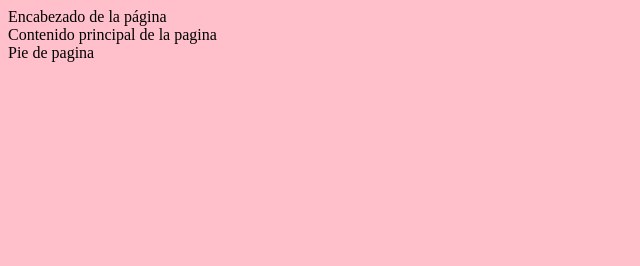
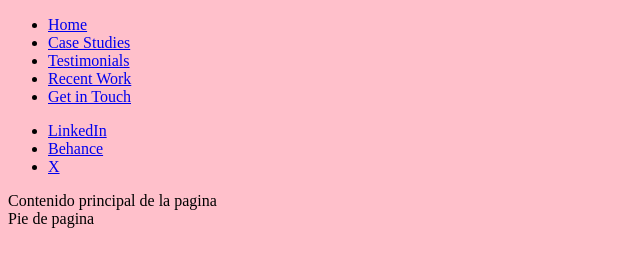
Before and after one commit to CesarMT12/Porfolder, a plain HTML site: page index.html in a window 1280 px wide. Shown: the whole page, without its empty margins (0-640 px from the left). Drawn offline with Linux system fonts and the light colour scheme.

Commit message:
se crea estructura de los menus del header (menu principal y menu de redes sociales)

```diff
--- a/index.html
+++ b/index.html
@@ -8,7 +8,22 @@
 
 </head>
 <body>
-    <header>Encabezado de la página</header>
+    <header>
+        <nav>
+            <ul>
+                <li><a href="#">Home</a></li>
+                <li><a href="#">Case Studies</a></li>
+                <li><a href="#">Testimonials</a></li>
+                <li><a href="#">Recent Work</a></li>
+                <li><a href="#">Get in Touch</a></li>
+            </ul>
+            <ul>
+                <li><a href="#">LinkedIn</a></li>
+                <li><a href="#">Behance</a></li>
+                <li><a href="#">X</a></li>
+            </ul>
+        </nav>
+    </header>
     <main>Contenido principal de la pagina</main>
     <footer>Pie de pagina</footer>
 
```
